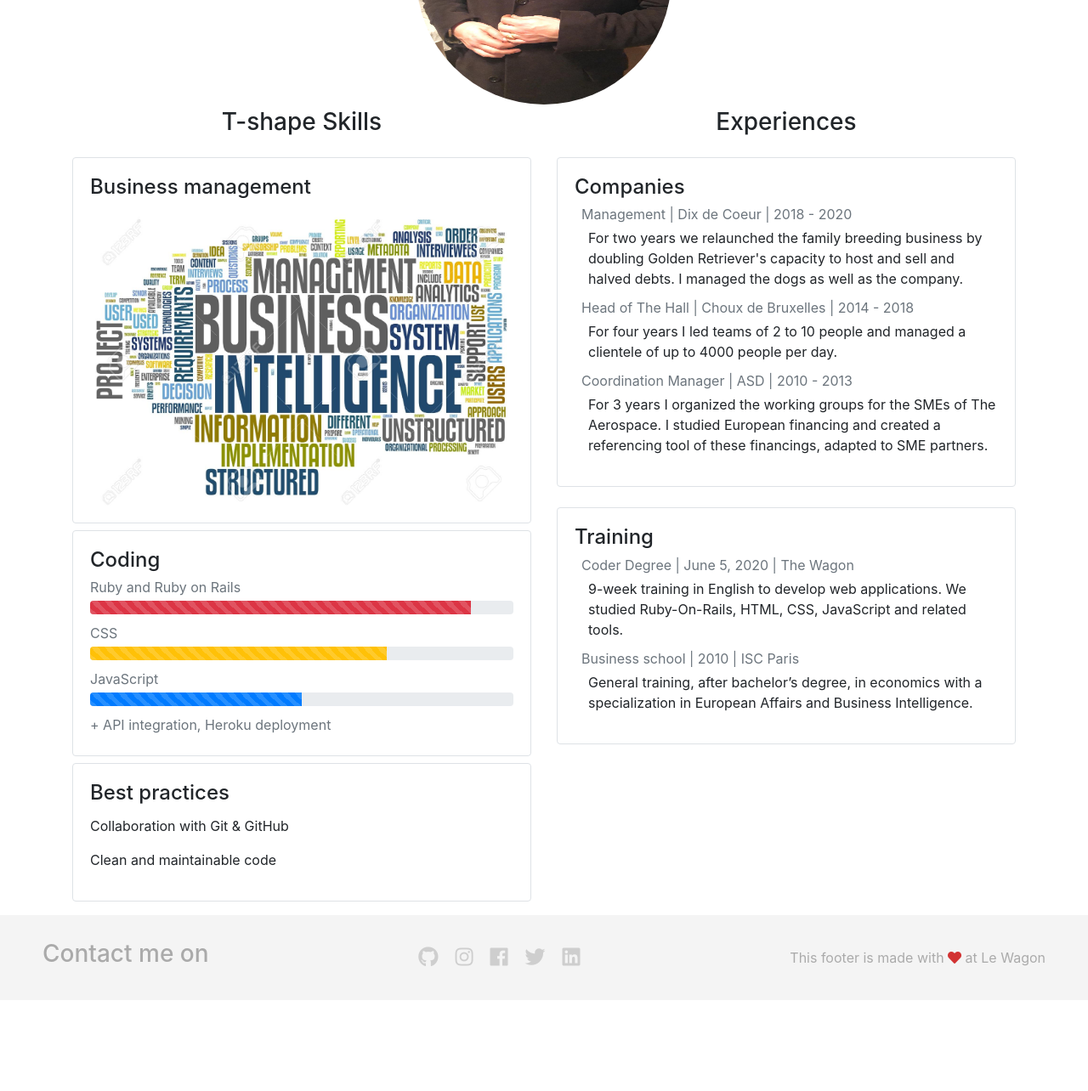
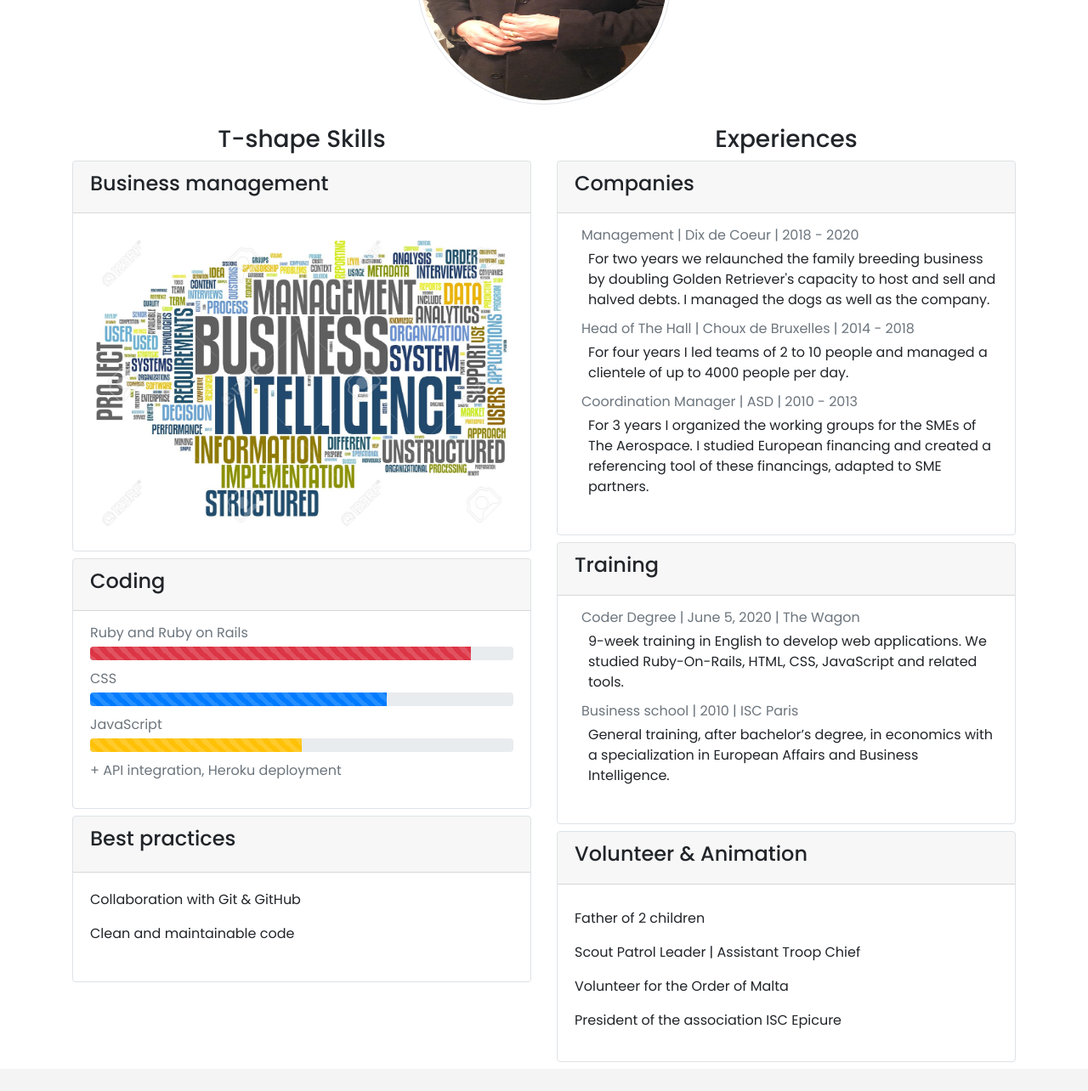
Before and after one commit to Hugues-delaB/profile, a website: page index.html in a window 1280 px wide. Shown: the part 223-1507 px from the top of the page at 85% size. Before the commit the page ends 1400 px from the top, so only its background shows below. Drawn offline with nearby package versions, Linux system fonts and the light colour scheme; a web font is replaced by a local one.

Commit message:
adding content

```diff
--- a/components/avatar.css
+++ /dev/null
@@ -1,5 +0,0 @@
-.img-rounded {
-  border-radius: 100%;
-  height: 300px;
-  width: 300px
-}
--- a/components/banner.css
+++ b/components/banner.css
@@ -1,8 +1,13 @@
 .banner {
-  background-color: #877070;
+  background-image: url('../images/bibliothèque.jpg');
   background-size: cover;
   background-position: center;
-  height: 200px;
+  height: 220px;
   justify-content: center;
   text-align: center;
 }
+
+.banner img{
+  height: 300px;
+  width: 300px;
+}
--- a/index.html
+++ b/index.html
@@ -12,43 +12,67 @@
 <body>
  <div class="banner">
     <h2>Hugues de la Brunetière</h2>
-      <img class="img-rounded" src="images/hugues.jpeg" alt="#">
+      <img class="img-thumbnail rounded-circle" src="images/hugues.jpeg" alt="#">
  </div>
 
 <main class="container">
+
     <div class="row">
+
       <div class="col-sm-6 mb-2">
         <h3>T-shape Skills</h3>
-        <div class="card-body mb-2 mt-4 border rounded">
-          <h4 class="card-title">Business management</h4>
+
+        <div class="border rounded">
+          <div class="card-header">
+            <h4>Business management</h4>
+          </div>
+          <div class="card-body mb-2">
             <img src="images/business-intelligence.jpg" class="img-fluid" alt="Responsive image">
           </div>
-        <div class="card-body mb-2 border rounded">
-          <h4 class="card-title">Coding</h4>
+        </div>
+
+        <div class="border rounded mt-2">
+
+          <div class="card-header">
+            <h4>Coding</h4>
+          </div>
+            <div class="card-body mb-2">
               <p class="card-subtitle mb-1 text-muted">Ruby and Ruby on Rails</p>
                 <div class="progress mb-3">
                   <div class="progress-bar progress-bar-striped bg-danger" role="progressbar" style="width: 90%" aria-valuenow="90" aria-valuemin="0" aria-valuemax="100"></div>
                 </div>
               <p class="card-subtitle mb-1 text-muted">CSS</p>
                 <div class="progress mb-3">
-                <div class="progress-bar progress-bar-striped bg-warning" role="progressbar" style="width: 70%" aria-valuenow="70" aria-valuemin="0" aria-valuemax="100"></div>
+                  <div class="progress-bar progress-bar-striped" role="progressbar" style="width: 70%" aria-valuenow="70" aria-valuemin="0" aria-valuemax="100"></div>
                 </div>
               <p class="card-subtitle mb-1 text-muted">JavaScript</p>
                 <div class="progress mb-3">
-                <div class="progress-bar progress-bar-striped" role="progressbar" style="width: 50%" aria-valuenow="50" aria-valuemin="0" aria-valuemax="100"></div>
+                  <div class="progress-bar progress-bar-striped bg-warning" role="progressbar" style="width: 50%" aria-valuenow="50" aria-valuemin="0" aria-valuemax="100"></div>
                 </div>
               <p class="card-subtitle mb-1 text-muted">+ API integration, Heroku deployment</p>
             </div>
-        <div class="card-body mb-2 border rounded">
+        </div>
+
+        <div class="border rounded mt-2">
+          <div class="card-header">
             <h4 class="card-title">Best practices</h4>
+          </div>
+            <div class="card-body mb-2">
                 <p>Collaboration with Git & GitHub</p>
                 <p>Clean and maintainable code</p>
             </div>
         </div>
+
+      </div>
+
       <div class="col-sm-6 mb-2">
         <h3 >Experiences</h3>
-          <div class="card-body mb-2 mt-4 border rounded">
-            <h4 class="card-title">Companies</h4>
+
+          <div class="border rounded">
+            <div class="card-header">
+              <h4>Companies</h4>
+            </div>
+              <div class="card-body mb-2">
                 <a href="https://noroyduplessy.be/" target="#blank"><p class="card-subtitle mb-1 text-muted pl-2">Management | Dix de Coeur  | 2018 - 2020</p></a>
                   <p class="pl-3">For two years we relaunched the family breeding business by doubling Golden Retriever's capacity to host and sell and halved debts. I managed the dogs as well as the company.</p>
                 <a href="https://www.chouxdebruxelles.be/fr/" target="#blank"><p class="card-subtitle mb-1 text-muted pl-2">Head of The Hall | Choux de Bruxelles | 2014 - 2018</p></a>
@@ -56,13 +80,33 @@
                 <a href="https://www.asd-europe.org/" target="#blank"><p class="card-subtitle mb-1 text-muted pl-2">Coordination Manager | ASD | 2010 - 2013</p></a>
                   <p class="pl-3">For 3 years I organized the working groups for the SMEs of The Aerospace. I studied European financing and created a referencing tool of these financings, adapted to SME partners.</p>
               </div>
-          <div class="card-body mb-2 mt-4 border rounded">
-            <h4 class="card-title">Training</h4>
+          </div>
+
+          <div class="border rounded mt-2">
+            <div class="card-header">
+              <h4>Training</h4>
+            </div>
+            <div class="card-body mb-2">
               <a href="https://www.lewagon.com/fr" target="#blank"><p class="card-subtitle mb-1 text-muted pl-2">Coder Degree | June 5, 2020 | The Wagon</p></a>
                 <p class="pl-3">9-week training in English to develop web applications. We studied Ruby-On-Rails, HTML, CSS, JavaScript and related tools.</p>
               <a href="https://iscparis.com/" target="#blank"><p class="card-subtitle mb-1 text-muted pl-2">Business school | 2010 | ISC Paris</p></a>
                 <p class="pl-3">General training, after bachelor’s degree, in economics with a specialization in European Affairs and Business Intelligence.</p>
             </div>
+          </div>
+
+          <div class="border rounded mt-2">
+            <div class="card-header">
+              <h4>Volunteer & Animation</h4>
+            </div>
+            <div class="card-body mt-2">
+              <p>Father of 2 children</p>
+              <p>Scout Patrol Leader | Assistant Troop Chief</p>
+              <p>Volunteer for the Order of Malta</p>
+              <p>President of the association ISC Epicure</p>
+              </p>
+            </div>
+          </div>
+
       </div>
     </div>
 </main>
@@ -70,11 +114,9 @@
  <div class="footer">
    <h3>Contact me on</h3>
     <div class="footer-links">
-        <a href="#"><i class="fab fa-github"></i></a>
-        <a href="#"><i class="fab fa-instagram"></i></a>
-        <a href="#"><i class="fab fa-facebook"></i></a>
-        <a href="#"><i class="fab fa-twitter"></i></a>
-        <a href="#"><i class="fab fa-linkedin"></i></a>
+        <a href="https://github.com/Hugues-delaB" target="#blank"><i class="fab fa-github"></i></a>
+        <a href="https://www.facebook.com/HADDLB" target="#blank"><i class="fab fa-facebook"></i></a>
+        <a href="https://www.linkedin.com/in/hugues-de-la-bruneti%C3%A8re-21337b46" target="#blank"><i class="fab fa-linkedin"></i></a>
       </div>
       <div class="footer-copyright">
         This footer is made with <i class="fas fa-heart"></i> at Le Wagon
--- a/style.css
+++ b/style.css
@@ -1,6 +1,5 @@
 @import "href=https://fonts.googleapis.com/css2?family=Bangers&display=swap";
 @import url("http://fonts.googleapis.com/css?family=Open+Sans:400,300,700|Poppins:300,400,500,700");
-@import url(components/avatar.css);
 @import url(components/banner.css);
 @import url(components/footer.css);
 @import url(components/information.css);
@@ -8,3 +7,11 @@
 h2, h3 {
   text-align: center;
 }
+
+h2{
+  color: white;
+}
+
+h2, h3, h4, p, a {
+  font-family: poppins;
+}
```
Also changed, not shown: images/bibliothèque.jpg (added), images/black-king.png (deleted), images/boat.png (deleted), images/images.jpeg (deleted), images/magic-wand.jpg (deleted), images/passerelle-face.jpg (deleted), images/wood_background.jpg (deleted), 2 other files. Lines whose indentation alone changed are shown as unchanged.
